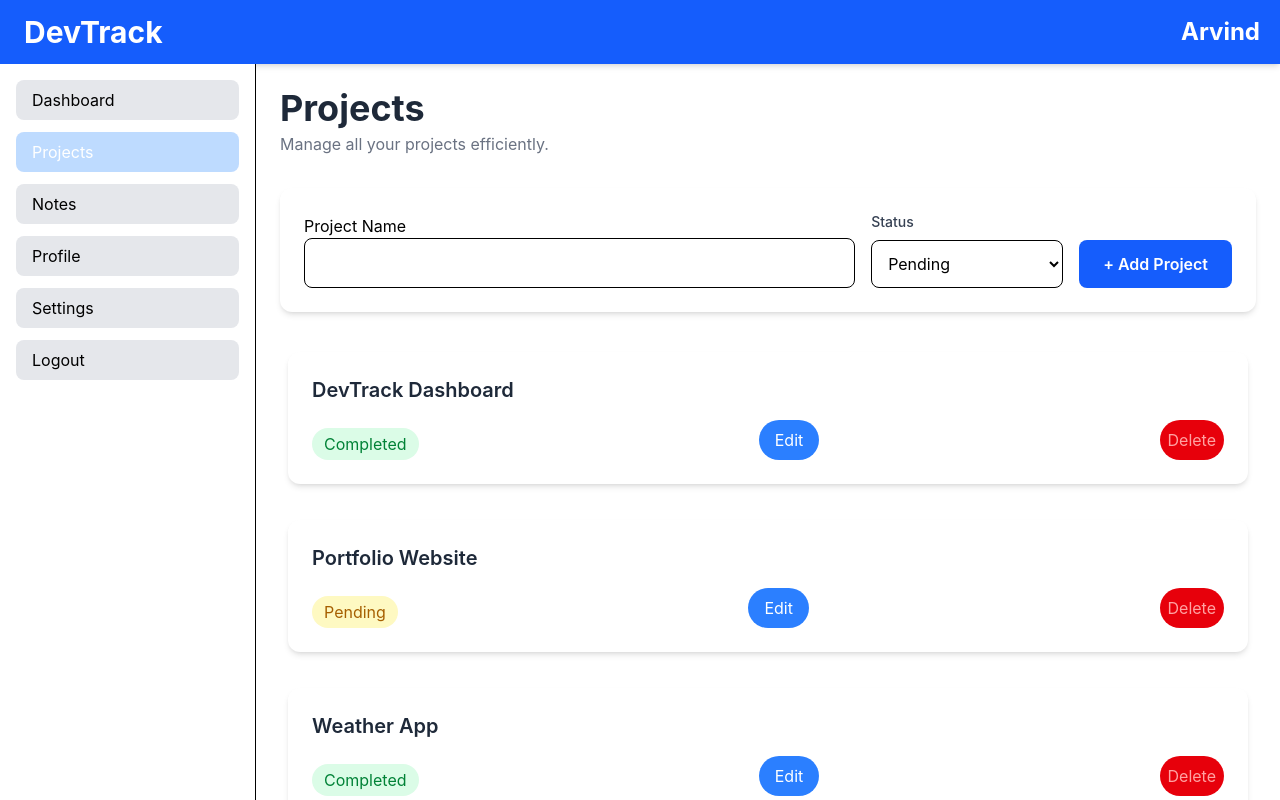
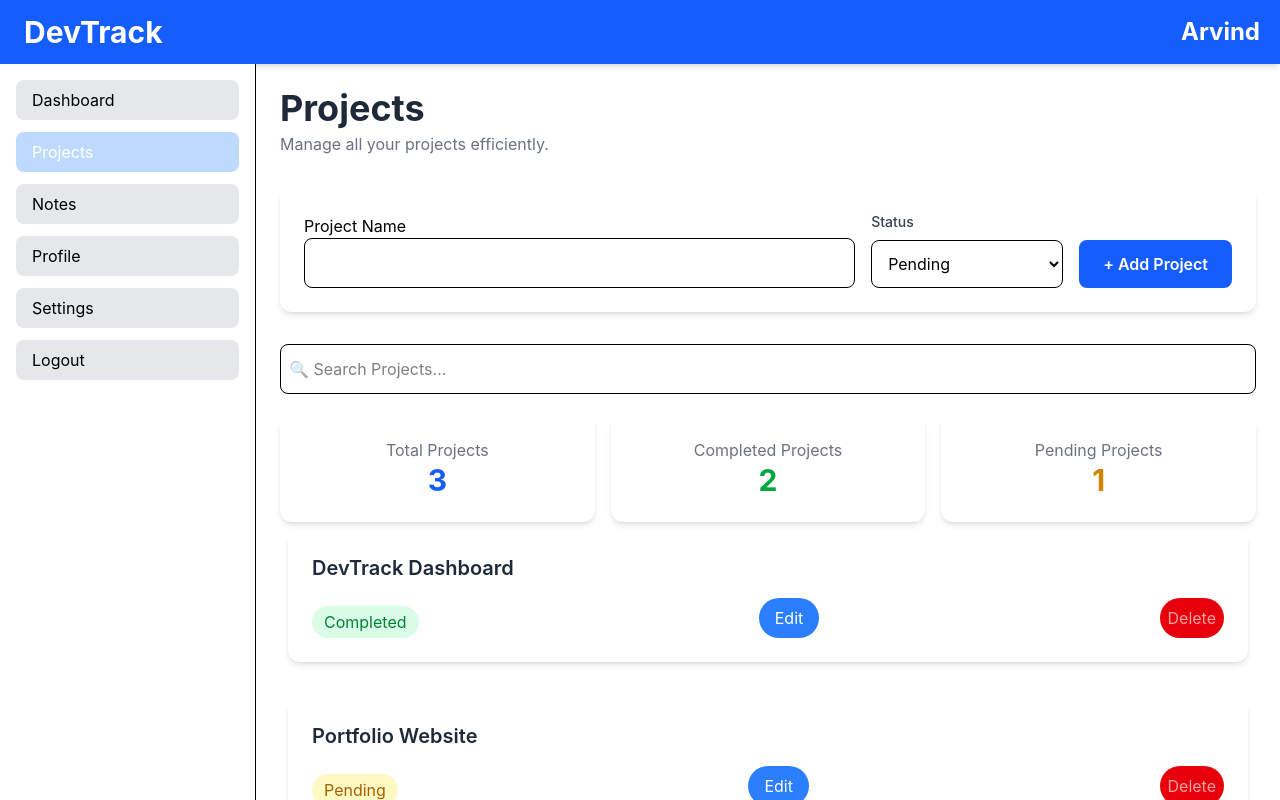
Before and after one commit to arvindshah07/DevTrack, a React (Vite) app: page /projects in a window 1280 px wide. Shown: the top 800 px of the page. Built offline with nearby package versions, Linux system fonts and the light colour scheme.

Commit message:
Day 10: Implement project search, dynamic statistics, and empty

```diff
--- a/src/pages/Projects.jsx
+++ b/src/pages/Projects.jsx
@@ -24,12 +24,28 @@ function Projects() {
   const [projectName, setProjectName] = useState("");
   const [status, setStatus] = useState("Pending");
   const [editingId,setEditingId]=useState(null);
+  const [searchTerm,setSearchTerm]=useState("");
   useEffect(()=>{
     const savedProjects=localStorage.getItem("projects");
     if(savedProjects){
       setProjects(JSON.parse(savedProjects));
     }
   },[]);
+
+  const totalProjects=projects.length ;
+  const completedProjects=projects.filter(
+    (project)=> project.status === "Completed"
+  ).length ;
+
+  const pendingProjects=projects.filter(
+    (project)=>project.status === "Pending"
+  ).length ;
+
+  const filteredProjects=projects.filter((project)=>
+  project.title
+  .toLowerCase()
+  .includes(searchTerm.toLowerCase())
+  );
 
   useEffect(()=>{
    localStorage.setItem("projects",JSON.stringify(projects));
@@ -50,6 +66,7 @@ function Projects() {
     setProjectName("");
     setStatus("Pending");
   }
+
   function deleteProject(id) {
   setProjects(
     projects.filter((project) => project.id !== id)
@@ -86,11 +103,6 @@ function Projects() {
   status,
 });
   }
-  console.log("Render:", {
-  editingId,
-  projectName,
-  status,
-});
 
   return (
     <Layout>
@@ -149,18 +161,45 @@ function Projects() {
         </div>
       </div>
 
+      <input
+      type="text"
+      placeholder="🔍 Search Projects..."
+      value={searchTerm}
+      onChange={(e)=>setSearchTerm(e.target.value)}
+      className="w-full p-3 px-2 border rounded-lg mb-5 focus:outline-none focus:ring-2 focus:ring-blue-500"
+      />
+
+      <div className="grid grid-cols-3 gap-4 ">
+       <div className="bg-white rounded-xl shadow-md p-6 text-center">
+        <h3 className="text-gray-500">Total Projects</h3>
+        <p className="text-3xl font-bold text-blue-600"> {totalProjects}</p></div>
+       <div className="bg-white rounded-xl shadow-md p-6 text-center">
+        <h3 className="text-gray-500">Completed Projects</h3>
+        <p className="text-3xl font-bold text-green-600"> {completedProjects}</p></div>
+       <div className="bg-white rounded-xl shadow-md p-6 text-center">
+        <h3 className="text-gray-500">Pending Projects</h3>
+        <p className="text-3xl font-bold text-yellow-600"> {pendingProjects}</p></div>
+      </div>
+
       {/* Project List */}
       <div className="flex flex-col gap-5">
-        {projects.map((project) => (
+        {filteredProjects.length === 0 ? (
+          <p  className="text-center text-gray-500 text-lg">
+            🔍 No projects found
+          </p>
+        ) :
+        (
+            filteredProjects.map((project) => (
           <ProjectCard
+            key={project.id}
             id={project.id}
-            key={project.id}
             title={project.title}
             status={project.status}
             deleteProject={deleteProject}
             editProject={editProject}
           />
-        ))}
+        ))
+        )}
       </div>
     </Layout>
   );
```
